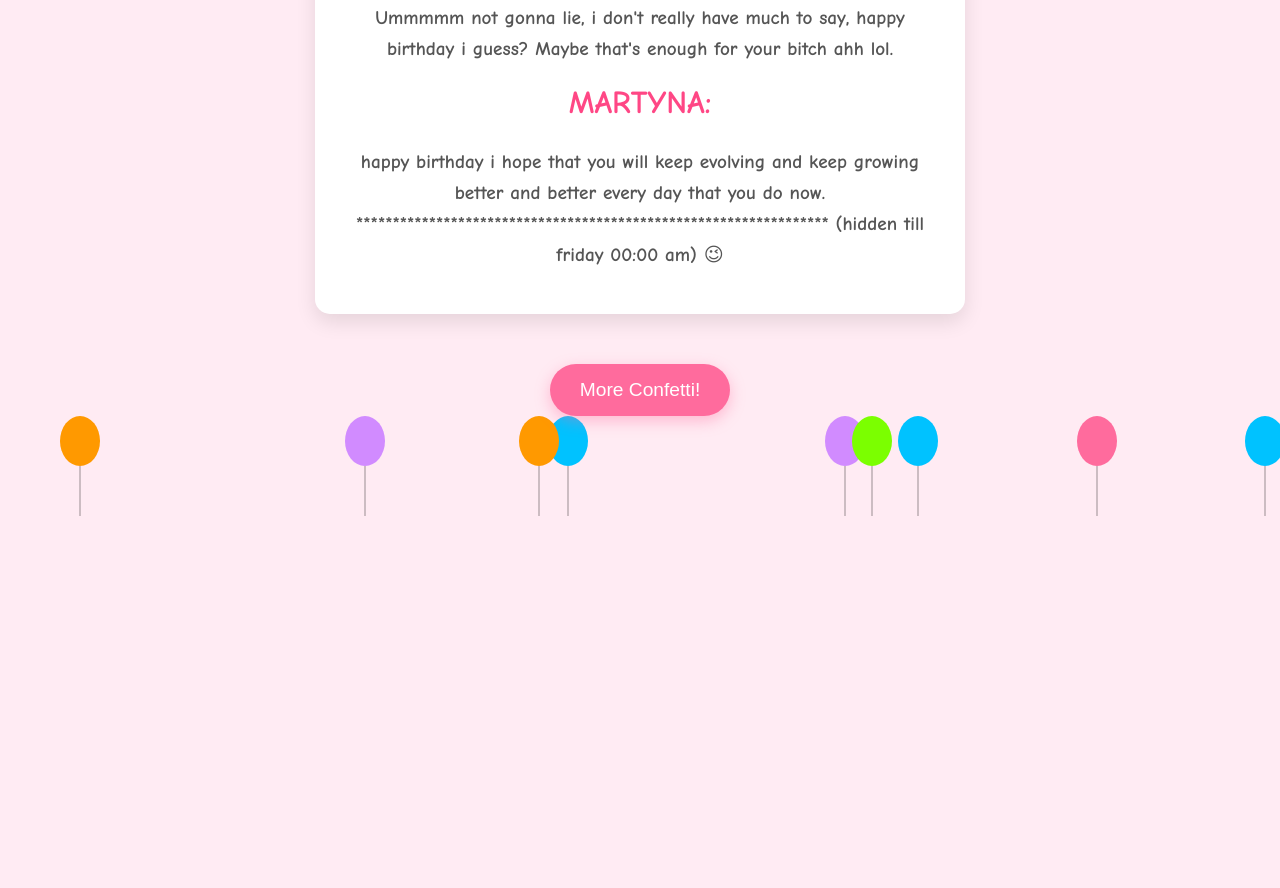
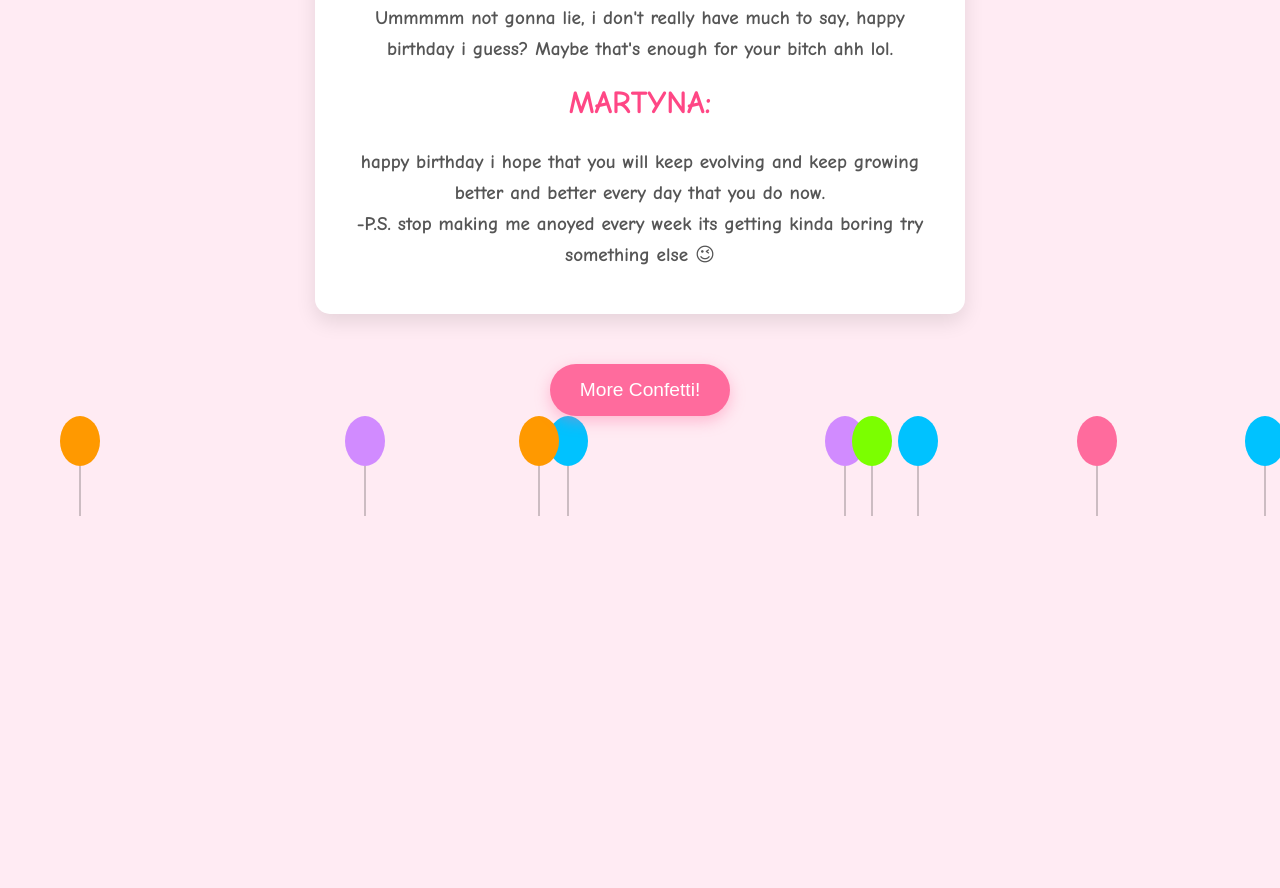
Before and after one commit to MustaphaBAH-ui/MustaphaBAH-ui.github.io, a plain HTML site: page index.html in a window 1280 px wide. Shown: the part 1144-2032 px from the top of the page. Drawn offline with Linux system fonts and the light colour scheme; animation ran at ten frames a second.

Commit message:
Update index.html

```diff
--- a/index.html
+++ b/index.html
@@ -322,7 +322,7 @@ Wszystkiego najlepszego, Lauro 🥳
         <h2>MARTYNA:</h2>
         <p>happy birthday i hope that you will keep evolving and keep growing better and better every day that you do now. <br>
 
-***************************************************************** (hidden till friday 00:00 am) 😉
+-P.S. stop making me anoyed every week its getting kinda boring try something else 😉
 </p>
     </div>
 
```
